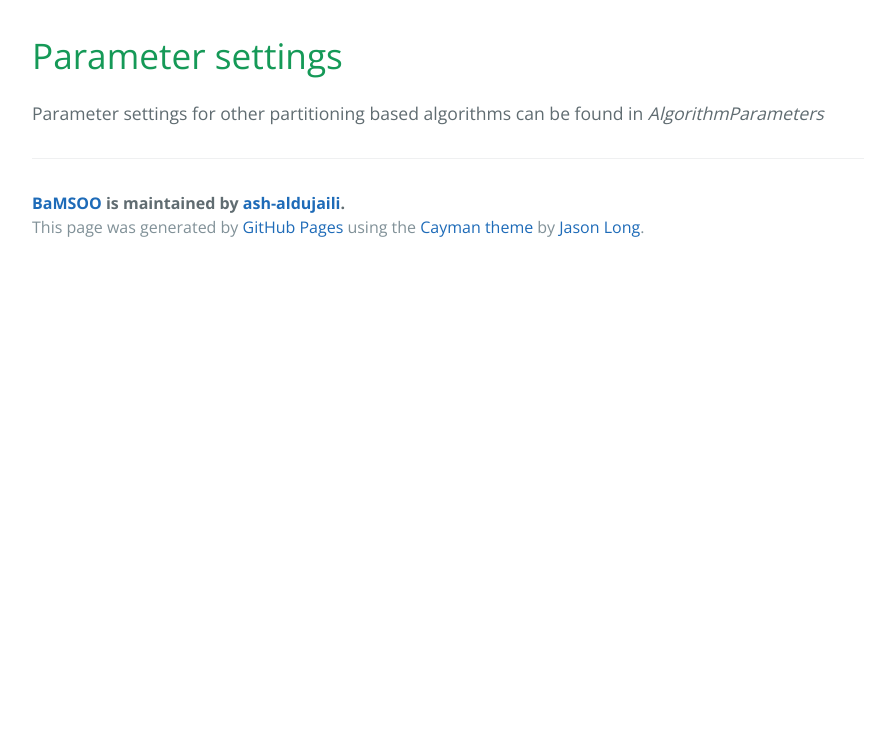
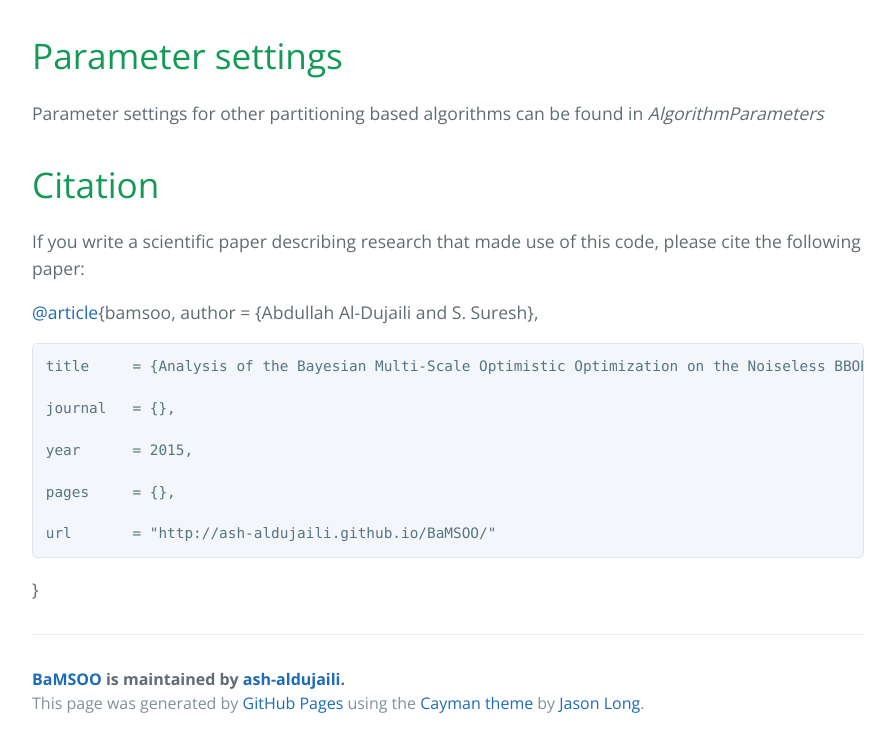
Before and after one commit to ash-aldujaili/BaMSOO, a plain HTML site: page index.html in a window 1280 px wide. Shown: the part 2018-2765 px from the top of the page, without its empty margins (192-1087 px from the left). Before the commit the page ends 2289 px from the top, so only its background shows below. Drawn offline with nearby package versions, Linux system fonts and the light colour scheme.

Commit message:
Create gh-pages branch via GitHub

```diff
--- a/index.html
+++ b/index.html
@@ -5,7 +5,7 @@
     <title>BaMSOO by ash-aldujaili</title>
     <meta name="viewport" content="width=device-width, initial-scale=1">
     <link rel="stylesheet" type="text/css" href="stylesheets/normalize.css" media="screen">
-    <link href='http://fonts.googleapis.com/css?family=Open+Sans:400,700' rel='stylesheet' type='text/css'>
+    <link href='https://fonts.googleapis.com/css?family=Open+Sans:400,700' rel='stylesheet' type='text/css'>
     <link rel="stylesheet" type="text/css" href="stylesheets/stylesheet.css" media="screen">
     <link rel="stylesheet" type="text/css" href="stylesheets/github-light.css" media="screen">
   </head>
@@ -81,6 +81,27 @@ An example is provided here:</p>
 
 <p>Parameter settings for other partitioning based algorithms can be found in <em>AlgorithmParameters</em></p>
 
+<h1>
+<a id="citation" class="anchor" href="#citation" aria-hidden="true"><span class="octicon octicon-link"></span></a>Citation</h1>
+
+<p>If you write a scientific paper describing research that made use of this code, please cite the following paper:</p>
+
+<p><a href="https://github.com/article" class="user-mention">@article</a>{bamsoo,
+    author    = {Abdullah Al-Dujaili and S. Suresh},</p>
+
+<pre><code>title     = {Analysis of the Bayesian Multi-Scale Optimistic Optimization on the Noiseless BBOB Testbed},
+
+journal   = {},
+
+year      = 2015,
+
+pages     = {},
+
+url       = "http://ash-aldujaili.github.io/BaMSOO/"
+</code></pre>
+
+<p>}</p>
+
       <footer class="site-footer">
         <span class="site-footer-owner"><a href="https://github.com/ash-aldujaili/BaMSOO">BaMSOO</a> is maintained by <a href="https://github.com/ash-aldujaili">ash-aldujaili</a>.</span>
 
```
Also changed, not shown: params.json (+1 -1 lines).
